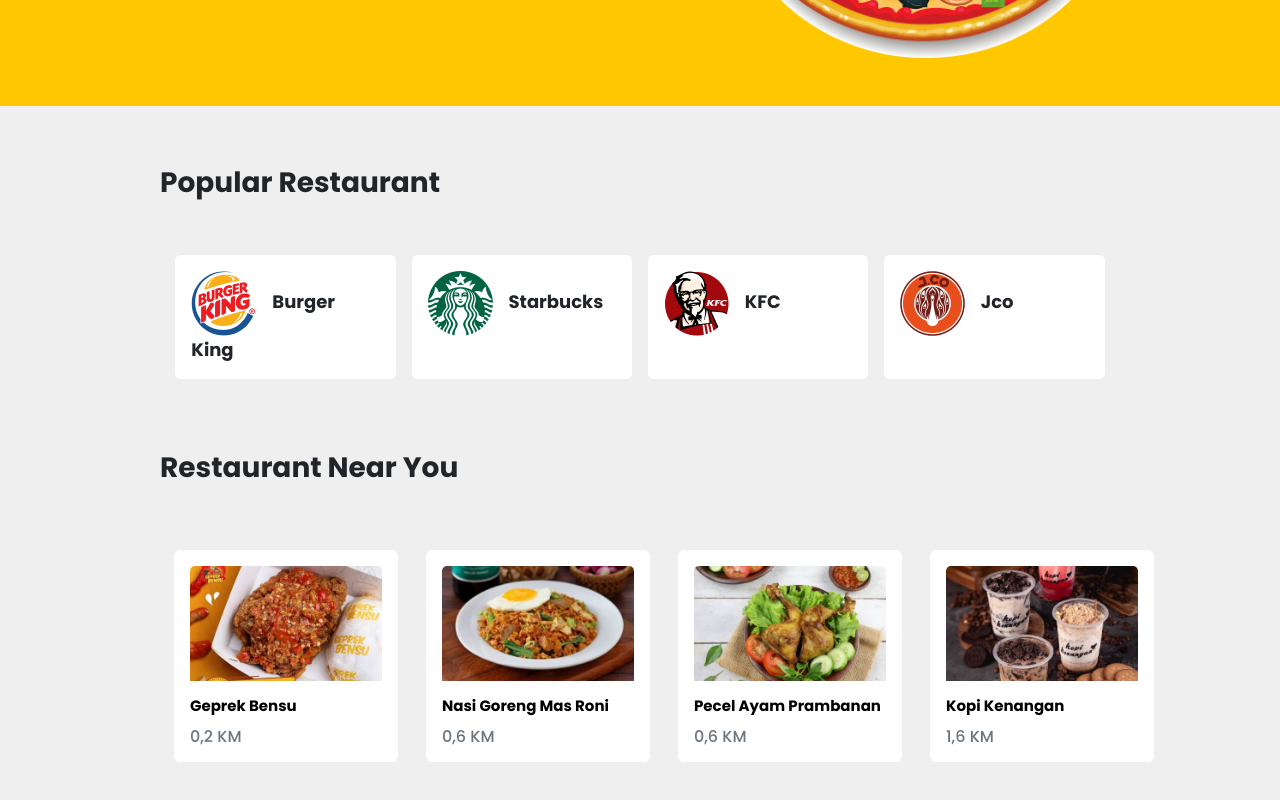
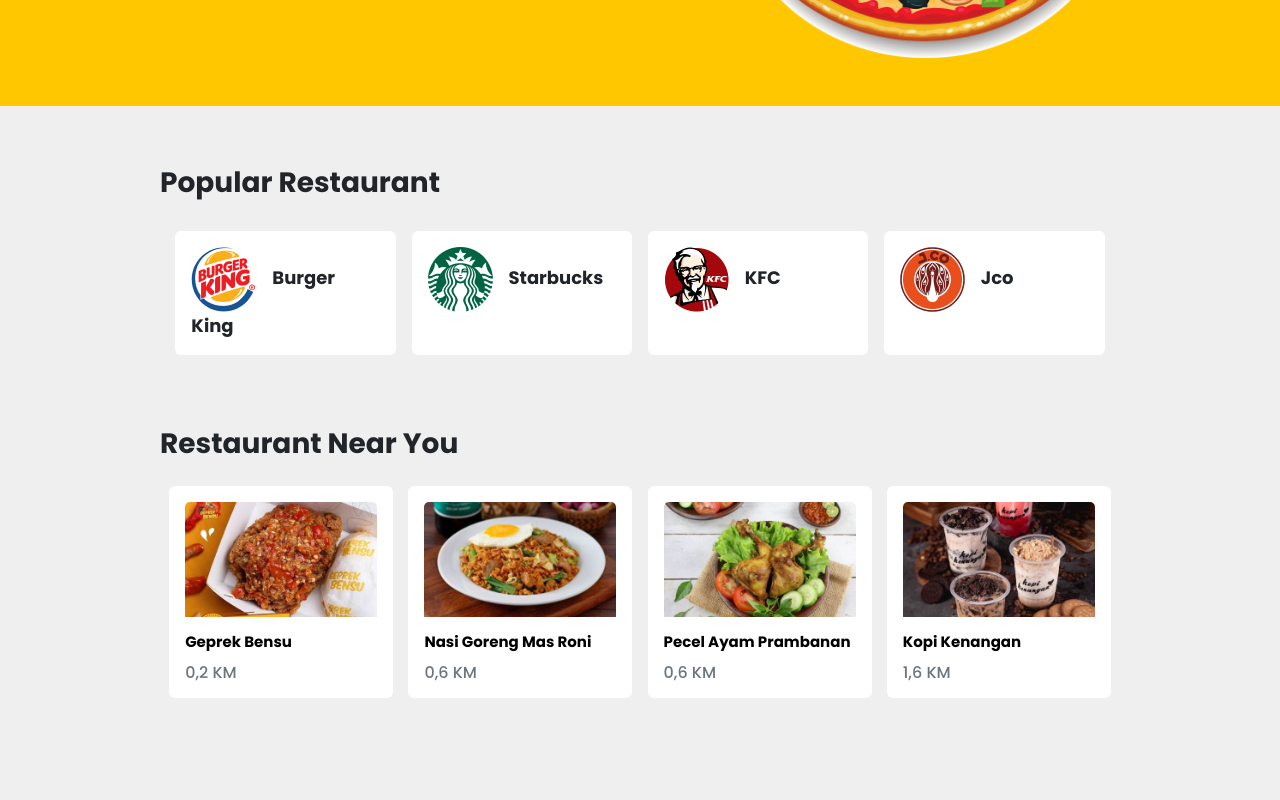
Before and after one commit to bagasdisini/waysfood, a React (Create React App) app: page / in a window 1280 px wide. Shown: the part 432-1232 px from the top of the page. After the commit the page ends 1203 px from the top, so only its background shows below. Built offline with nearby package versions, Linux system fonts and the light colour scheme.

Commit message:
minor update

```diff
--- a/src/components/CartOrder.js
+++ b/src/components/CartOrder.js
@@ -208,7 +208,7 @@ function Cart({
               }}
               className="px-5"
             >
-              See How Far ?
+              Order!
             </Button>
           </div>
         </div>
--- a/src/components/LandingPage.js
+++ b/src/components/LandingPage.js
@@ -198,7 +198,7 @@ function Page({ state, setState }) {
         <div className="d-flex justify-content-evenly">
           {Restaurant.map((item, index) => (
             <div
-              className="my-5 p-3 rounded"
+              className="mb-5 mt-4 p-3 rounded"
               style={{ backgroundColor: "white", width: "23%" }}
               key={index}
             >
@@ -219,7 +219,7 @@ function Page({ state, setState }) {
         {state.isLogin ? (
           <div className="d-flex justify-content-evenly">
             {RestaurantNear.map((p, index) => (
-              <div className="my-5 p-2 rounded" key={index}>
+              <div className="mb-5 mt-3 p-2 rounded" key={index} style={{cursor:"pointer"}}>
                 <Card
                   style={{ width: "14rem", border: "none" }}
                   onClick={navigateDetail}
@@ -243,7 +243,7 @@ function Page({ state, setState }) {
         ) : (
           <div className="d-flex justify-content-evenly">
             {RestaurantNear.map((p, index) => (
-              <div className="my-5 p-2 rounded" key={index}>
+              <div className="mb-5 mt-3 rounded" key={index}>
                 <button onClick={handleShow1} style={{ border: "none" }}>
                   <Card style={{ width: "14rem", border: "none" }}>
                     <Card.Body className="text-start">
--- a/src/components/NavBar.js
+++ b/src/components/NavBar.js
@@ -199,7 +199,7 @@ function Navigation({ state, setState, totalItems }) {
       </Modal>
 
       <Container>
-        <img src={Icon} width="125" alt="logo" onClick={navigateHome} />
+        <img src={Icon} width="125" alt="logo" onClick={navigateHome} style={{cursor:"pointer"}}/>
         {state.isLoginUser ? (
           <div
             style={{ float: "right", marginRight: "70px" }}
```
